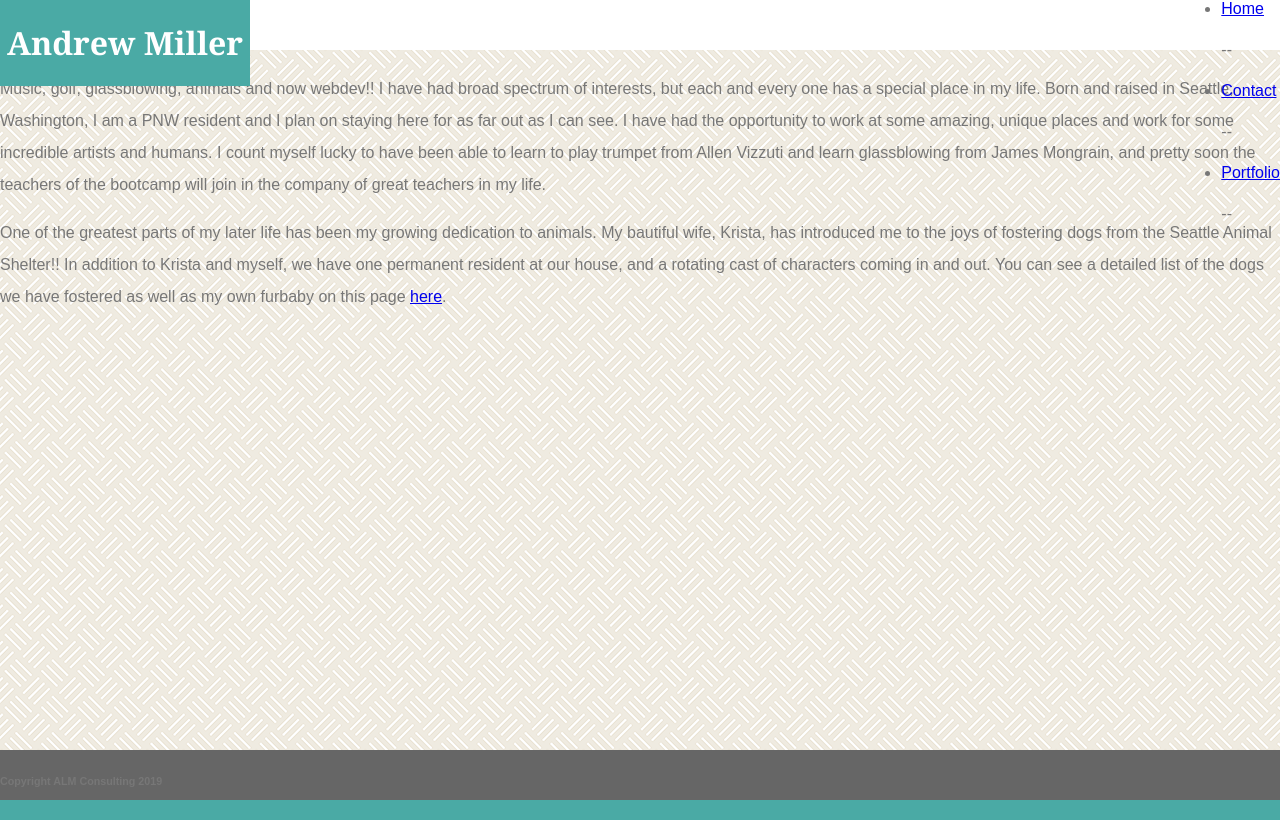
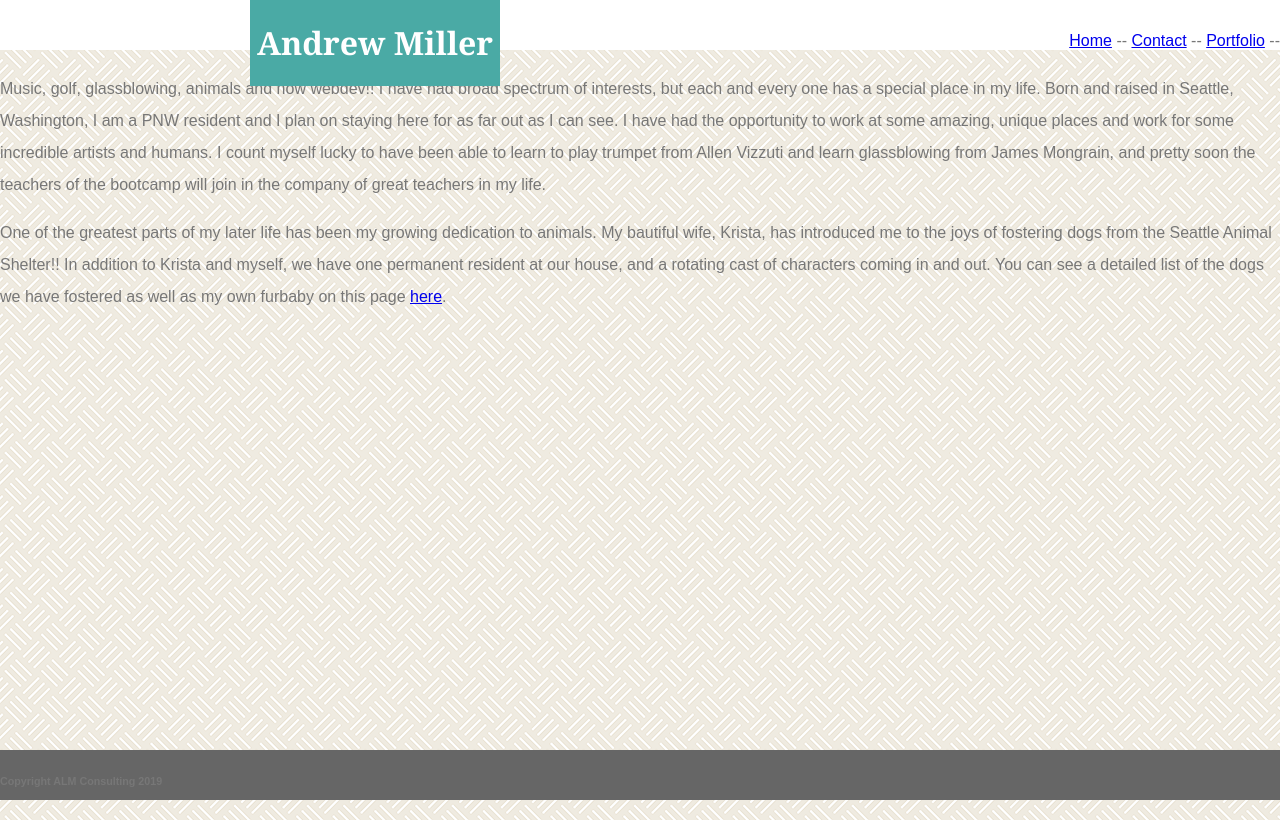
Before and after one commit to jazznerd206/Portfolio-Assignment, a plain HTML site: page index.html in a window 1280 px wide. Drawn offline with Linux system fonts and the light colour scheme.

Commit message:
nailed the nav bar down, still needs proper positioning

```diff
--- a/Assets/CSS/style.css
+++ b/Assets/CSS/style.css
@@ -38,19 +38,21 @@ h1, h2 {
 
 /*QUOTE: hide this until you can figure out how to do what you want with it*/
 .quote {
-    display: none;
+    display: none; /*hides quotes until ready to be deployed*/
 }
 
 p {
-    line-height: 2;
+    line-height: 2; /*spaces text in paragraphs*/
 }
 
 /*this locks the title div into the top left corner of the header div*/
 .title {
-    float: left;
-    width: 250px;
-    background-color: #4aaaa5;
-    text-align: center;
+    float: left; /*sets float for title*/
+    width: 250px; /*set width for title*/
+    background-color: #4aaaa5; /*set background color for title*/
+    text-align: center; /*centers text in title div*/
+    left: 250px; /*sets div position away from edge*/
+    position: absolute; /*uses header as ancestor*/
 }
 
 #clearfix::after {
@@ -59,22 +61,30 @@ p {
     clear: both;
 }
 
+/*sets style for navigation links*/
 nav {
     float: right;
 }
 
-ul {
+ul, .topnav, .divider {
+    list-style-type: none;
     margin: 0;
     padding: 0;
+    display: inline;
+}
+
+.toplinks {
+    display: inline-block;
 }
 
 .topnav {
     float: right;
-    list-style-type: none;
+    margin-top: 25px;
+    margin right: 150px;
 }
 
 .container {
     position: relative;
     height: 100%;
-    width: 100%;
+    min-height: 100vh;
 }
```
